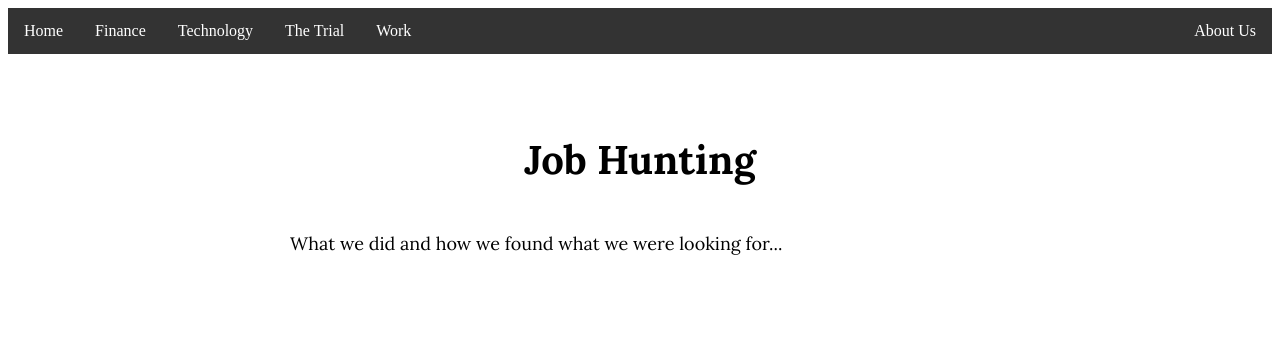
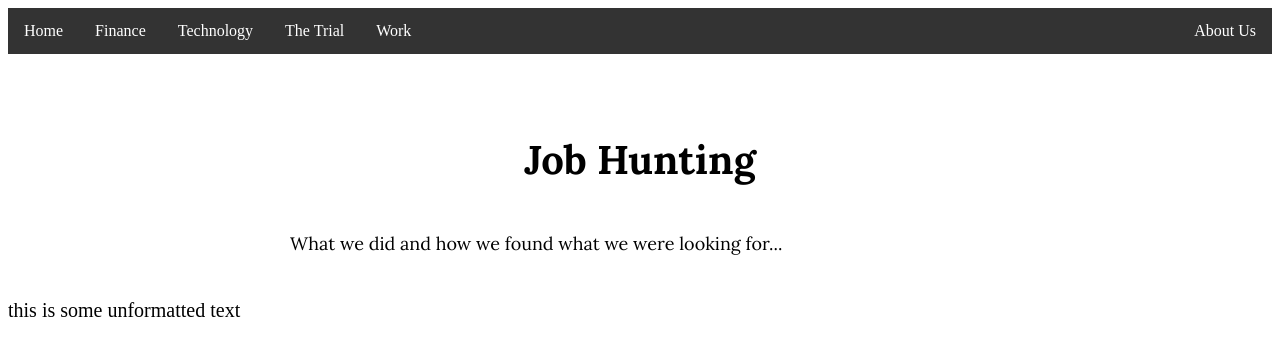
Before and after one commit to saintyp/pbBlog, a plain HTML site: page pbBlog/jobHunts.html in a window 1280 px wide. Drawn offline with Linux system fonts and the light colour scheme.

Commit message:
add info to job hunts

```diff
--- a/pbBlog/jobHunts.html
+++ b/pbBlog/jobHunts.html
@@ -47,6 +47,7 @@
     <h1>Job Hunting</h1>
     <p class="bodyText">What we did and how we found what we were looking for...
         </p>
+        <p>this is some unformatted text</p>
         </div>
    </body>
 </html>
```
